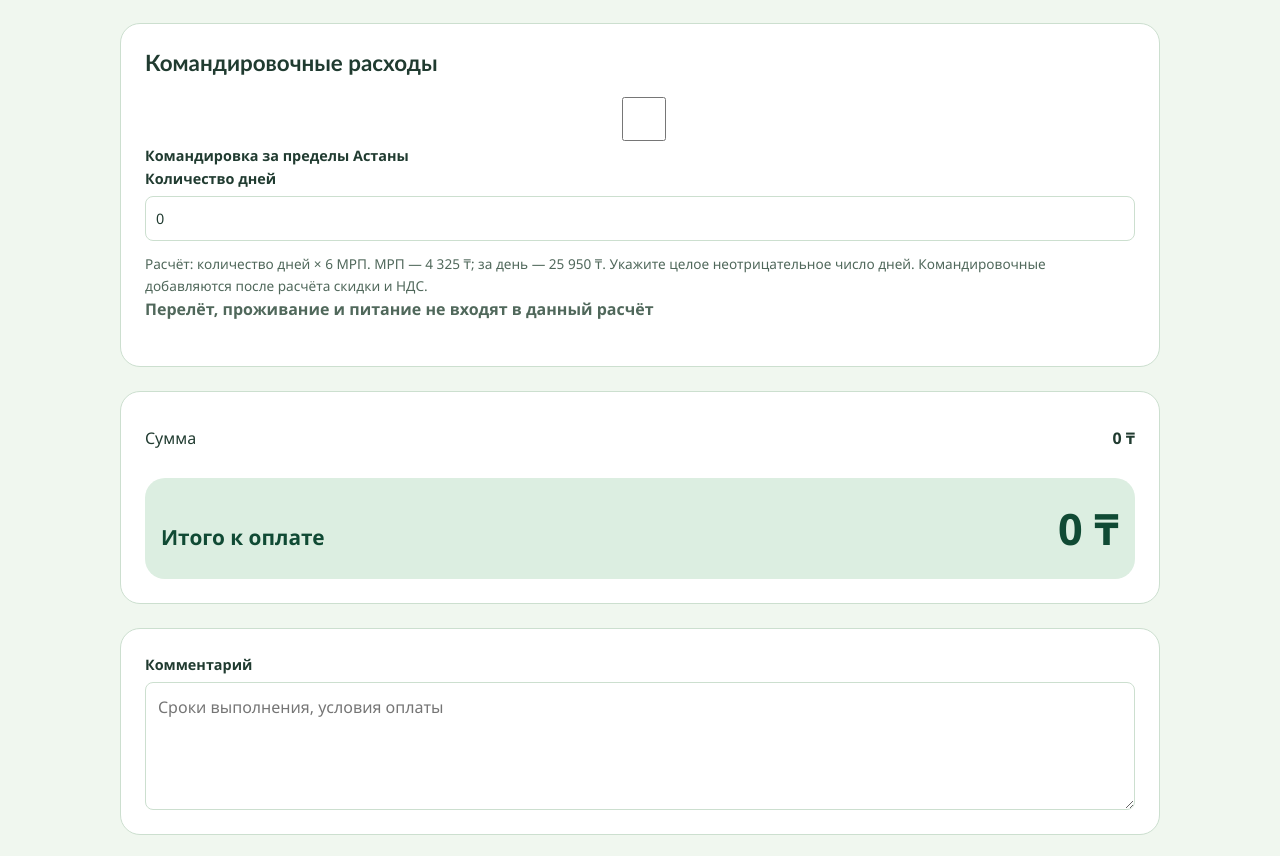
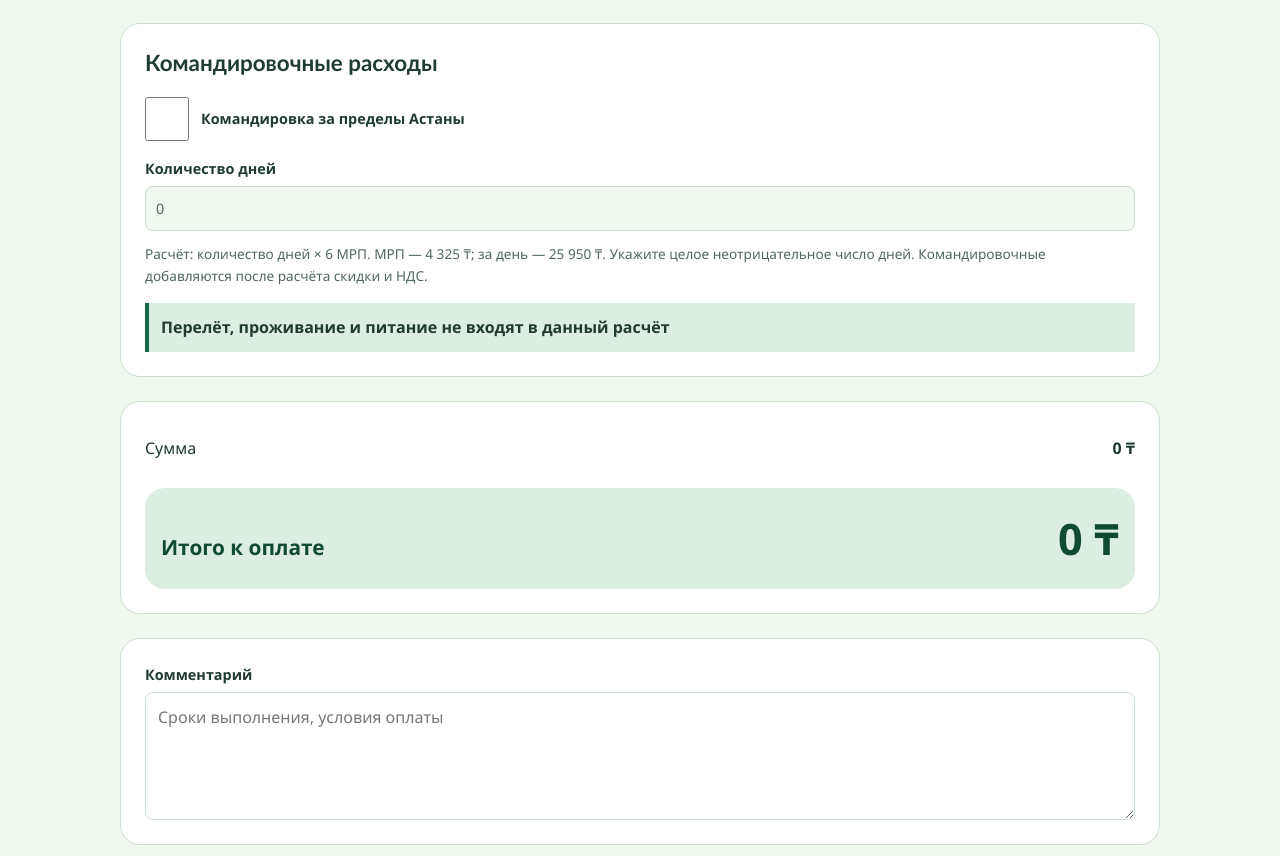
Before and after one commit to messagepro100-cpu/-, a plain HTML site: page index.html in a window 1280 px wide. Shown: the part 925-1781 px from the top of the page. Drawn offline with Linux system fonts and the light colour scheme.

Commit message:
Оформить стили блока командировочных расходов

```diff
--- a/styles.css
+++ b/styles.css
@@ -259,6 +259,37 @@ select:focus-visible {
   font-size: 0.85rem;
 }
 
+.estimate .trip-toggle {
+  display: flex;
+  align-items: center;
+  gap: 12px;
+  min-height: 44px;
+  margin-bottom: 16px;
+  cursor: pointer;
+}
+
+.estimate .trip-toggle input {
+  flex: 0 0 44px;
+  width: 44px;
+  height: 44px;
+  margin: 0;
+  accent-color: var(--accent);
+}
+
+#trip-days:disabled {
+  background: var(--background);
+  color: var(--muted);
+}
+
+.trip-notice {
+  margin: 16px 0 0;
+  padding: 12px;
+  border-left: 4px solid var(--accent);
+  background: var(--accent-soft);
+  color: var(--text);
+  overflow-wrap: anywhere;
+}
+
 .estimate-breakdown,
 .estimate-breakdown dd {
   margin: 0;
```
